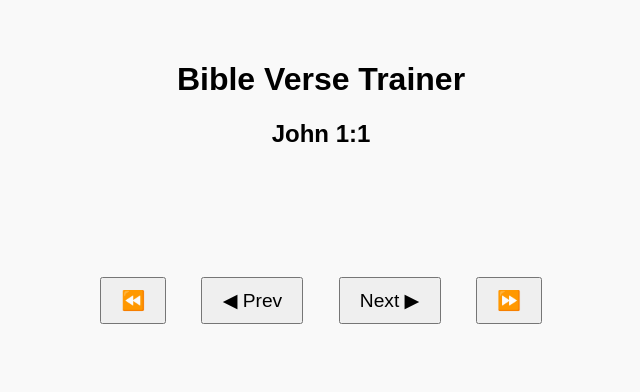
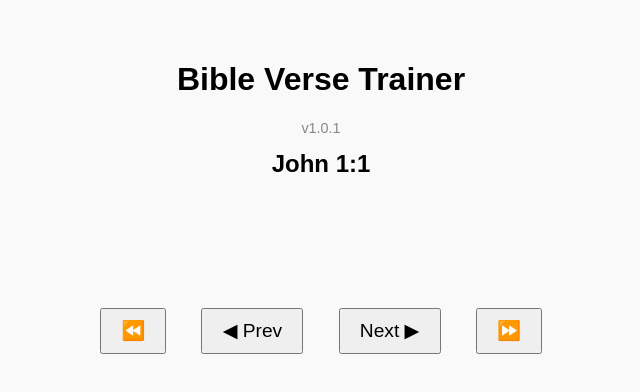
Before and after one commit to steveandlori/VerseByVerse, a plain HTML site: page index.html in a window 1280 px wide. Shown: the whole page, without its empty margins (319-959 px from the left). Drawn offline with Linux system fonts and the light colour scheme.

Commit message:
Added a version

```diff
--- a/index.html
+++ b/index.html
@@ -1,6 +1,5 @@
 <!DOCTYPE html>
 <html lang="en">
-<!-- just a test -->
 <head>
   <meta charset="UTF-8">
   <title>Bible Verse Trainer</title>
@@ -33,10 +32,16 @@
       gap: 1em;
       flex-wrap: wrap;
     }
+    #version {
+      font-size: 0.9em;
+      color: #888;
+      margin-bottom: 1em;
+    }
   </style>
 </head>
 <body>
   <h1>Bible Verse Trainer</h1>
+  <div id="version">v1.0.1</div> <!-- Update this manually for releases -->
   <div id="verseRef">Loading...</div>
   <div id="verseText"></div>
   <div class="controls">
```
